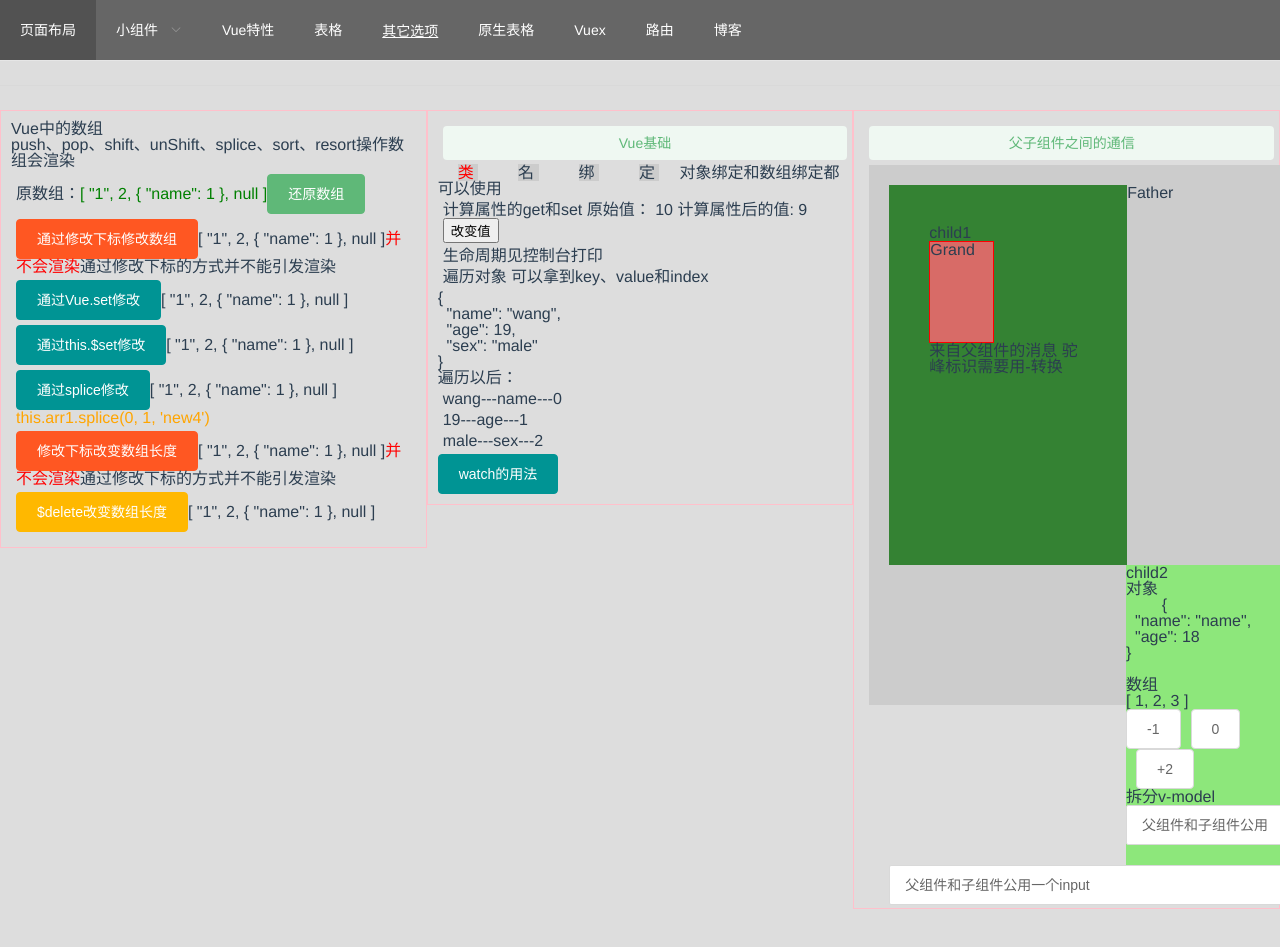
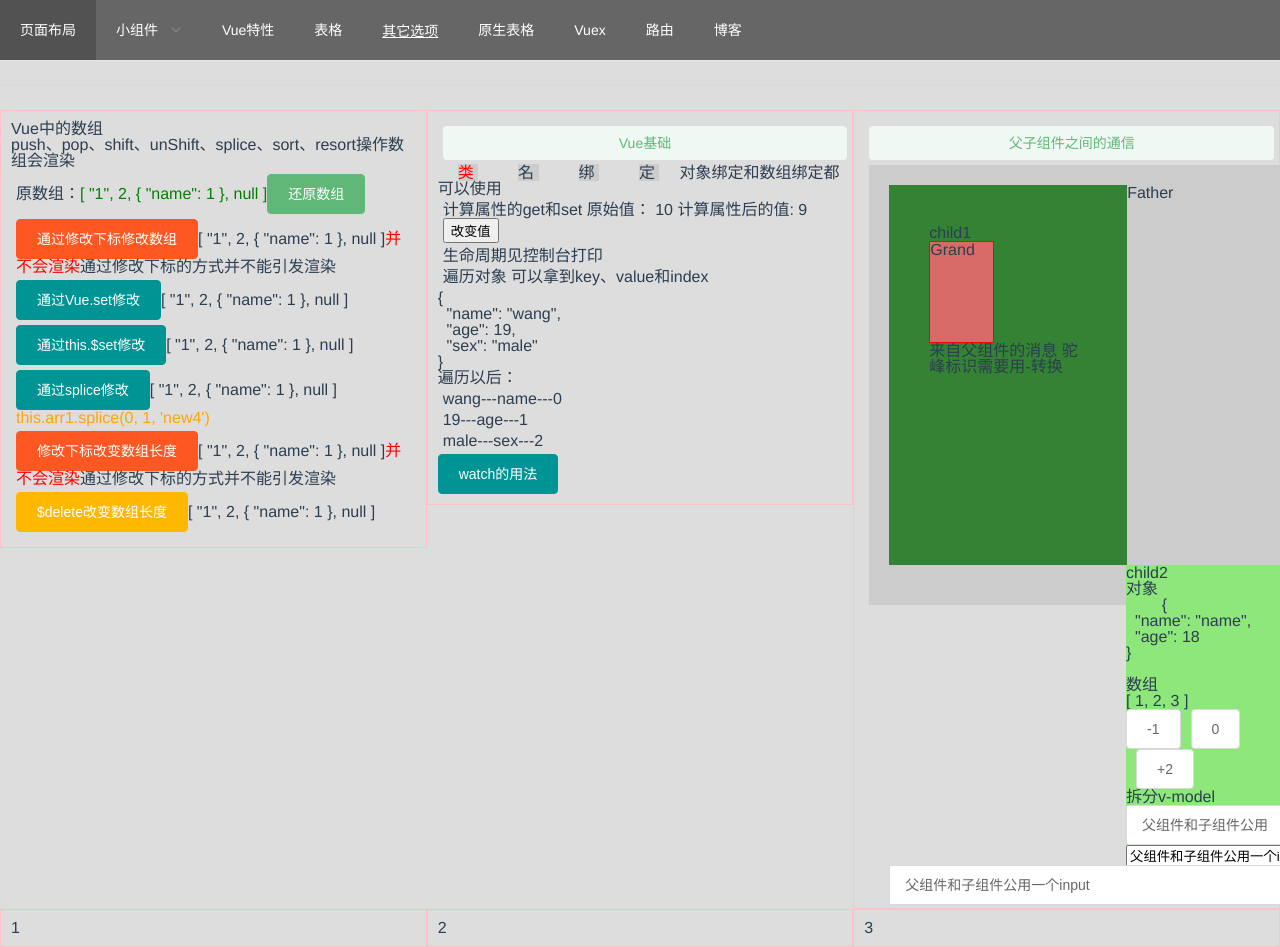
Before and after one commit to graylogo/template, a Vue app: page /#/vuetemp in a window 1280 px wide. Shown: the top 947 px of the page. Before the commit the page ends 909 px from the top, so only its background shows below. Built offline with nearby package versions, Linux system fonts and the light colour scheme; what vue-print-nb would draw is missing.

Commit message:
父访问子$children  $refs

```diff
--- a/src/views/vueTemp/communication/Father.vue
+++ b/src/views/vueTemp/communication/Father.vue
@@ -3,7 +3,7 @@
     <div class="father">
       Father
       <!-- 驼峰变量  传props的时候需要转为 - 连字符形式 -->
-      <child1 :msg="msg" :my-msg="myMsg" />
+      <child1 ref="child1" :msg="msg" :my-msg="myMsg" />
       <child2 :obj="obj" :arr="arr" :num="num" :input-val="inputVal" @sub="sub" @add="add" @inputChange="inputChange" />
       <el-input :value="inputVal" @input="inputChange" />
     </div>
@@ -31,6 +31,19 @@ export default {
   created() {
 
   },
+  mounted() {
+    /* 1.  $children可以拿到所有的子组件，以数组的方式
+       * 包含了子组件里的方法
+       * this.$children[0]拿到第一个子组件
+       * 不常用
+       */
+    // console.log(this.$children, '$children')
+
+    /* 2. $refs   默认是空对象
+     *  手动给子组件加上ref属性
+     */
+    console.log(this.$refs, '$refs')
+  },
   methods: {
     add(val) {
       // 接收$emit发送的参数
@@ -50,7 +63,7 @@ export default {
 <style scoped lang="scss">
 .father{
     width: 100%;
-    height: 500px;
+    height: 400px;
     background-color: #ccc;
     padding: 20px;
     display: inline-block;
--- a/src/views/vueTemp/communication/child/Child2.vue
+++ b/src/views/vueTemp/communication/child/Child2.vue
@@ -22,6 +22,7 @@
     <!-- <el-input v-model="inputVal" /> -->
     <div>拆分v-model</div>
     <el-input :value="inputVal" @input="inputIt" />
+    <input type="index" :value="inputVal" @input="inputOrange">
   </div>
 </template>
 
@@ -66,7 +67,12 @@ export default {
       this.$emit('sub')
     },
     inputIt(val) {
+      // el-input 接收到的直接就是值不是event
       this.$emit('inputChange', val)
+    },
+    inputOrange(e) {
+    // 原生input拿到的是event
+      console.log(e.target.value)
     }
   }
 }
--- a/src/views/vueTemp/index.vue
+++ b/src/views/vueTemp/index.vue
@@ -104,7 +104,17 @@
         <Father />
       </el-col>
     </el-row>
-    <el-row />
+    <el-row>
+      <el-col :span="8">
+        1
+      </el-col>
+      <el-col :span="8">
+        2
+      </el-col>
+      <el-col :span="8">
+        3
+      </el-col>
+    </el-row>
   </div>
 </template>
 
```
